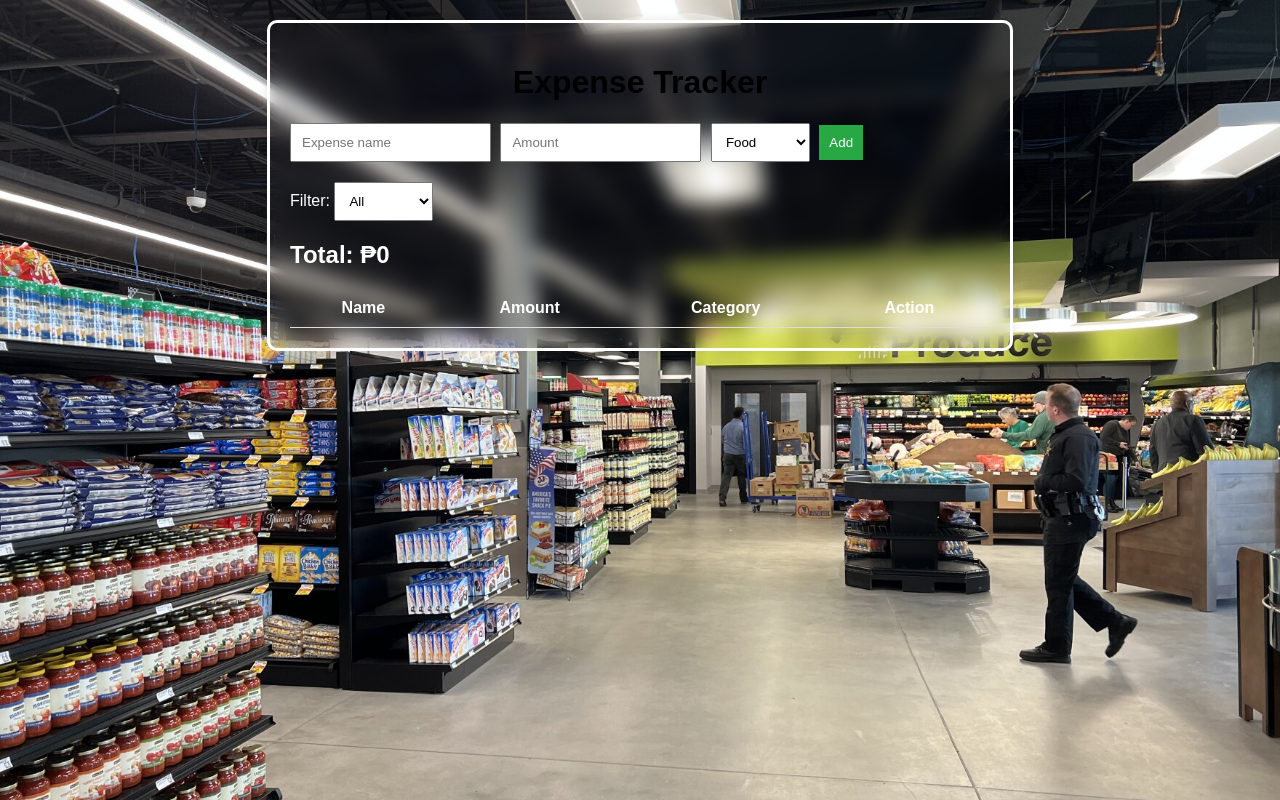
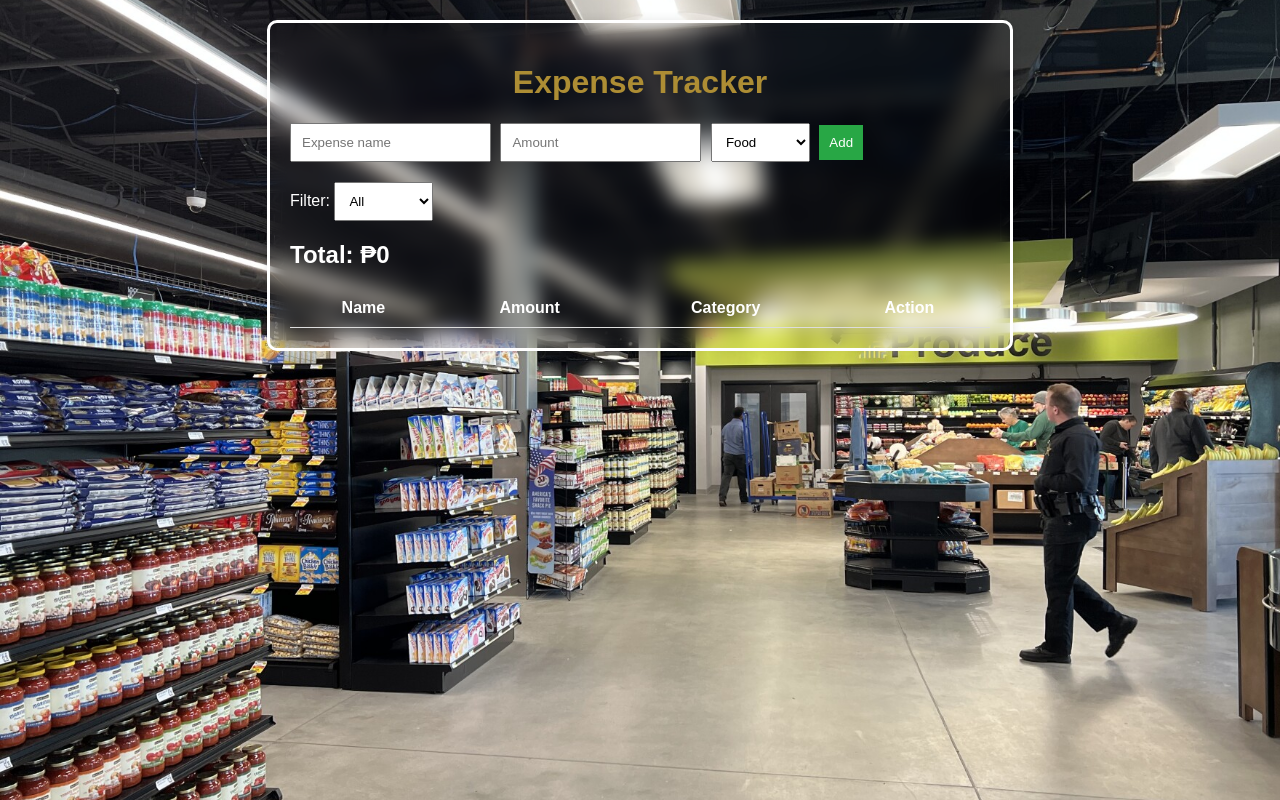
Before and after one commit to bhebinaustria25-dotcom/austria, a plain HTML site: page index.html in a window 1280 px wide. Drawn offline with Linux system fonts and the light colour scheme.

Commit message:
Update final.css

```diff
--- a/final.css
+++ b/final.css
@@ -21,7 +21,7 @@ body {
 }
 
 h1 {
-    color: black;
+    color: rgb(173, 141, 52);
     text-align: center;
 }
 label{
```
